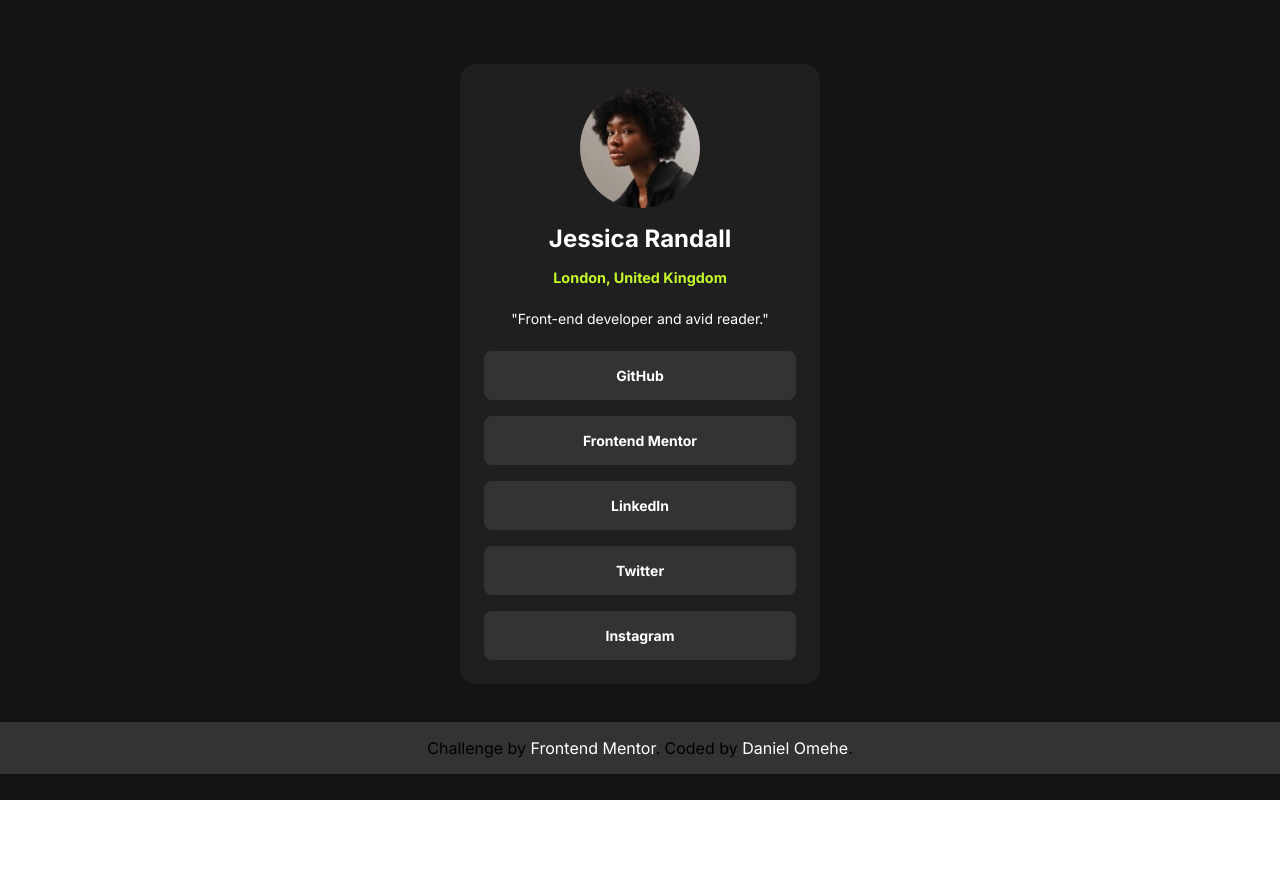
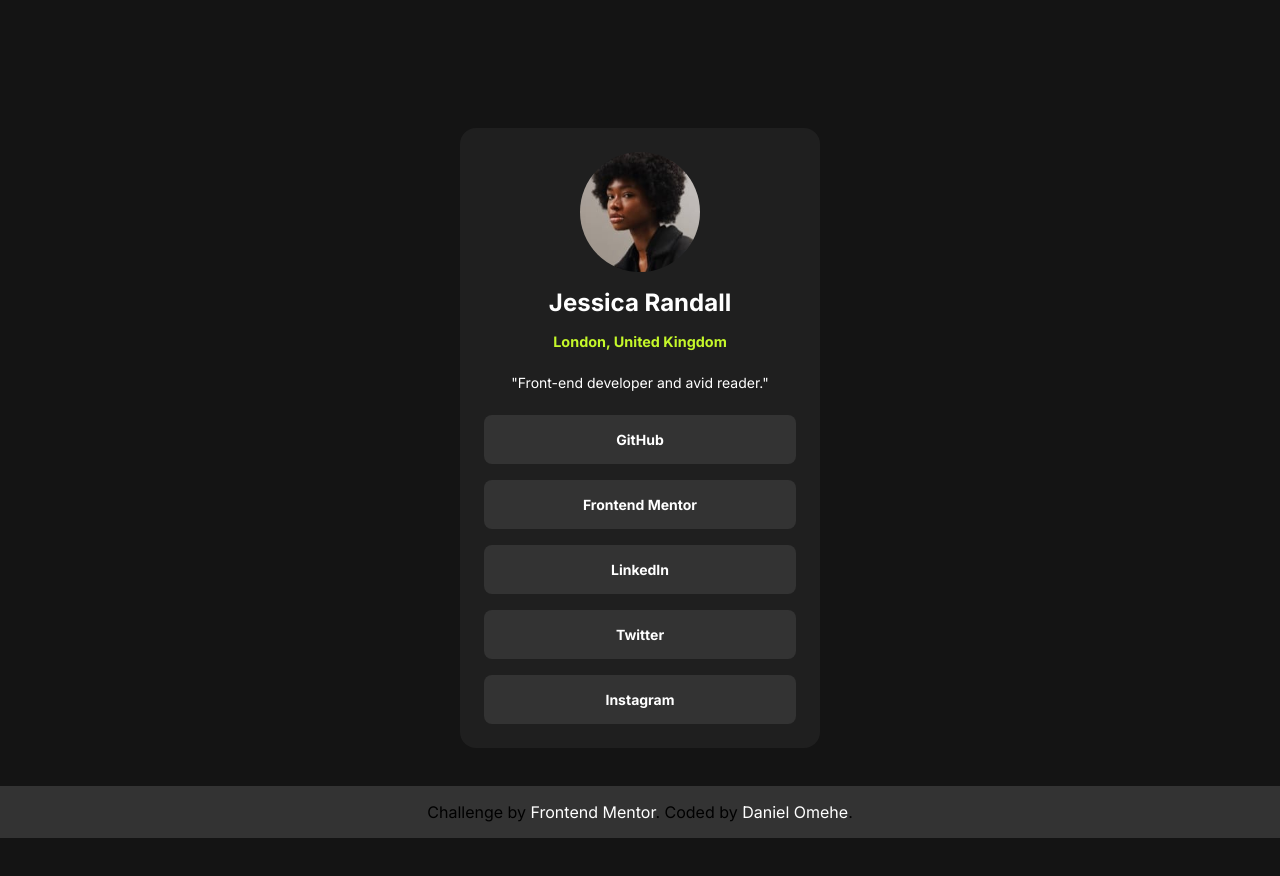
Before and after one commit to DanielOmehe/social-links-profile, a plain HTML site: page index.html in a window 1280 px wide. Before the commit the page ends 800 px from the top, so only its background shows below. Drawn offline with Linux system fonts and the light colour scheme.

Commit message:
Made final changes

```diff
--- a/assets/styles/index.css
+++ b/assets/styles/index.css
@@ -19,14 +19,11 @@
   --font-size: 14px;
 }
 
-body{
-    overflow: hidden;
-}
-
 .profile-wrapper{
+    overflow-x: hidden;
     width: 100vw;
-    height: 100vh;
-    padding: 4rem 0;
+    height: fit-content;
+    padding: 8rem 0;
     background: var(--grey-900);
 }
 
```
